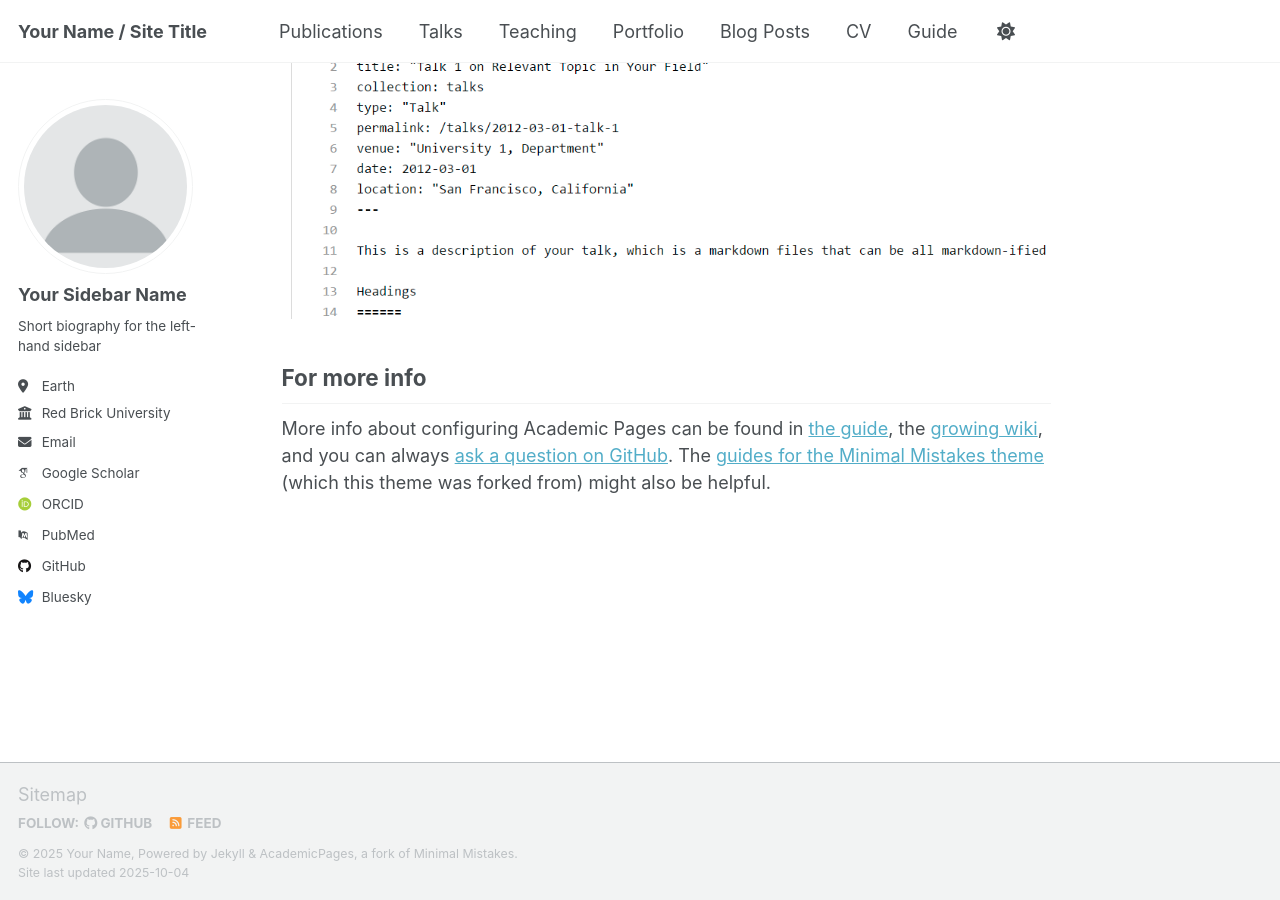
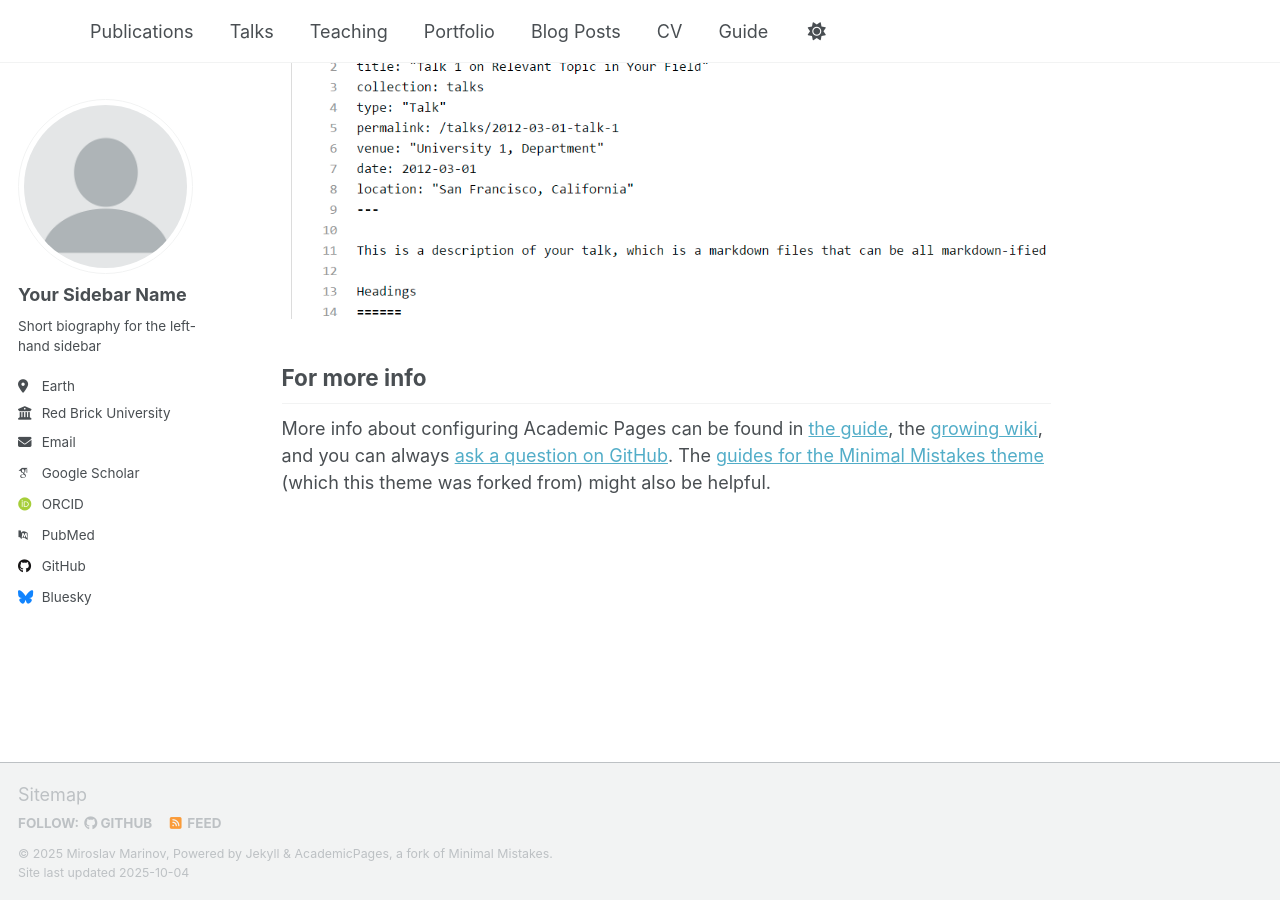
Before and after one commit to marinovmm/marinovmm.github.io, a Jekyll site: the page built from _pages/about.md, in a window 1280 px wide and 900 px high, scrolled down 2880 px. Built offline with Jekyll 4.4.1, drawn with Linux system fonts in a browser that asks for light colours; some web fonts are replaced; a script that is not in the unit is left out.

Commit message:
Update _config.yml

```diff
--- a/_config.yml
+++ b/_config.yml
@@ -9,9 +9,9 @@
 # Basic Site Settings
 locale                   : "en-US"
 site_theme               : "default" # Currently available options are "default", "air"
-title                    : "Your Name / Site Title"
+title                    : " "
 title_separator          : "-"
-name                     : &name "Your Name"
+name                     : &name "Miroslav Marinov"
 description              : &description "Your Name's academic portfolio"   # Update this with a general description of your site, this is the default if not overridden by a page
 url                      : https://academicpages.github.io # The base hostname & protocol for your site e.g. "https://[your GitHub username].github.io",
                                                            # or if you already have some other page hosted on Github then use "https://[your GitHub username].github.io/[Your Repo Name]"
```
